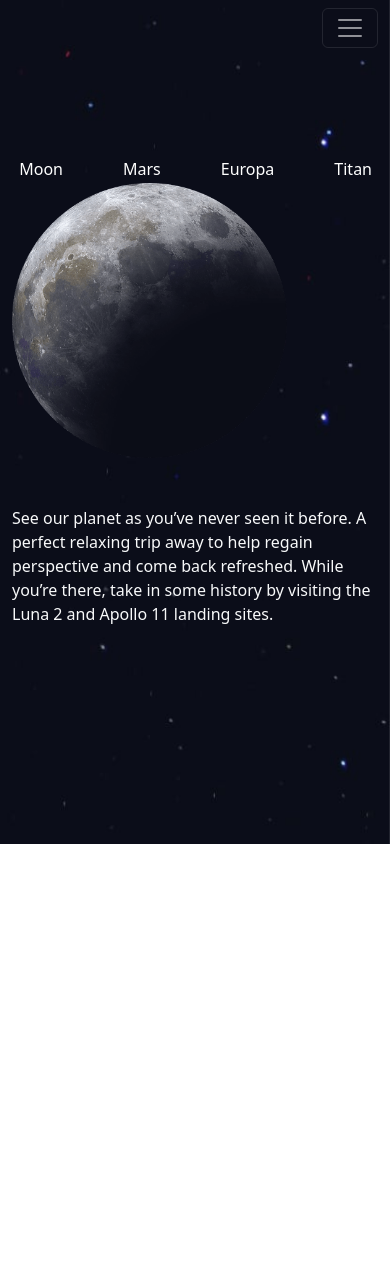
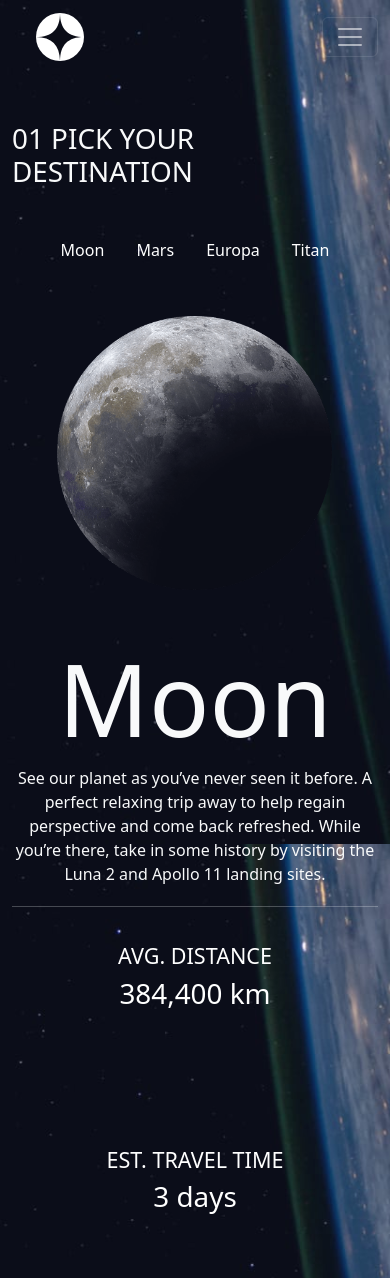
Before and after one commit to javieruncos/spaceTravel, a React (Create React App) app: page /destino in a window 390 px wide. Before the commit the page ends 844 px from the top, so only its background shows below. Built offline with nearby package versions, Linux system fonts and the light colour scheme; data requests are answered from the project's data file.

Commit message:
resposive dispositivos moviles

```diff
--- a/src/App.css
+++ b/src/App.css
@@ -1,7 +1,6 @@
 
 
 .App{
-  /* background-image: url("../src/img/background-home-desktop.jpg"); */
   background-repeat: no-repeat;
   background-attachment: fixed;
   background-size: cover;
@@ -20,8 +19,13 @@
   height: 60px;
   display: flex;
   align-items: center;
- }
+}
 
+.NavbarSpace div{
+  width: 100%;
+  display: flex;
+
+}
 
 .linkMenu:hover .link{
  width: 100%;
@@ -47,10 +51,13 @@
 }
 
 .contenedorLinks{
-  margin-top: 100px;
-  display: flex;
-  justify-content: end;
+ display: flex;
+ justify-content: flex-start;
+ align-items: flex-end;
+ height: 100%;
 }
+
+
 
 .botonDestino{
   border: none;
@@ -75,6 +82,22 @@
   transition: 0.5s ease;
 }
 
+.nombreTituloCard{
+  font-size: 100px;
+}
+
+
+.cardKM{
+ display: flex;
+ gap: 100px;
+}
+
+.cardKM div{
+  width: 100%;
+  color: white;
+}
+
+
 
 @media all and (max-width:540px){
 
@@ -88,12 +111,62 @@
   }
 
   .NavbarSpace{
-   width: 100%;
-   margin-top: 60px;
+    width: 100%;
+    height: 500px;
+    background-color: rgba(0, 0, 0, 0.616);
+    height: 100%;
+    display: flex;
+    justify-content: center;
 
   }
+
+   .NavbarSpace div{
+    width: 50%;
+    margin-top: 30px;
+    text-align: center;
+    display: flex;
+    justify-content: center;
+    flex-direction: column;
+
+  }
+
+  .NavbarSpac Button{
+    background-color: red;
+  }
+
 
   .App{
     background-image: url("./img/background-home-tablet.jpg");
   }
+
+  .cardKM{
+    width: 100%;
+    color: white;
+    display: flex;
+    flex-direction: column;
+    justify-content: center;
+
+  }
+
+  .cardKM div{
+    margin-top: 20px;
+    text-align: center;
+  }
+
+  .imgPlaneta{
+    margin-left: 45px;
+  }
+
+  .descPlaneta{
+    text-align: center;
+    margin-bottom: 20px;
+  }
+
+  .contenedorLinks{
+    display: flex;
+    justify-content: center;
+    align-items: flex-end;
+    height: 100%;
+    gap: 20px;
+   }
 }
--- a/src/common/Menu.jsx
+++ b/src/common/Menu.jsx
@@ -10,7 +10,7 @@ const Menu = ({fondo,setfondo,cambiarFondo,backgroundApp,backgroundDestinos}) =>
         <Container>
           <Navbar.Brand href="#home">
             <span className="ms-4">
-              {/* <svg xmlns="http://www.w3.org/2000/svg" width="48" height="48">
+              <svg xmlns="http://www.w3.org/2000/svg" width="48" height="48">
                 <g fill="none" fill-rule="evenodd">
                   <circle cx="24" cy="24" r="24" fill="#FFF" />
                   <path
@@ -18,24 +18,26 @@ const Menu = ({fondo,setfondo,cambiarFondo,backgroundApp,backgroundDestinos}) =>
                     d="M24 0c0 16-8 24-24 24 15.718.114 23.718 8.114 24 24 0-16 8-24 24-24-16 0-24-8-24-24z"
                   />
                 </g>
-              </svg> */}
+              </svg>
             </span>
           </Navbar.Brand>
           <Navbar.Toggle aria-controls="basic-navbar-nav" className="navbar-dark"/>
           <Navbar.Collapse id="basic-navbar-nav">
             <Nav className="ms-auto   d-flex justify-content-around NavbarSpace">
+              <div>
               <Button as={Link} to={"/"}className="btn btn-outline-dark text-light ms-4 btnNav" onClick={()=>cambiarFondo(backgroundApp)}>
               00 HOME
               </Button>
               <Button as={Link} to={"/destino"} className="btn btn-outline-dark text-light ms-4 btnNav" onClick={()=>cambiarFondo(backgroundDestinos)}>
               01 DESTINATION
               </Button>
-              <Nav.Link href="#link" className="text-light ms-4">
+              <Button as={Link} to={"/destino"} className="btn btn-outline-dark text-light ms-4 btnNav" onClick={()=>cambiarFondo(backgroundDestinos)}>
               02 CREW
-              </Nav.Link>
-              <Nav.Link href="#link" className="text-light ms-4">
+              </Button>
+              <Button as={Link} to={"/destino"} className="btn btn-outline-dark text-light ms-4 btnNav" onClick={()=>cambiarFondo(backgroundDestinos)}>
               03 TECHNOLOGY
-              </Nav.Link>
+              </Button>
+              </div>
             </Nav>
           </Navbar.Collapse>
         </Container>
--- a/src/components/Cards.jsx
+++ b/src/components/Cards.jsx
@@ -14,24 +14,36 @@ const Cards = ({ planeta, setplanetasImg, planetasImg }) => {
   return (
     <>
       <Col md={6}>
-        <div className="text-light">
+        <div className="text-ligh mt-5">
          {
-          planeta.id===1 ?  <img src={moon} alt="" className="w-75" /> :<img src="" alt="" className="w-75" />
+          planeta.id===1 ?  <img src={moon} alt="" className="w-75 imgPlaneta" /> :<img src="" alt="" className="w-75" />
          }
          {
-            planeta.id===2 ?  <img src={mars} alt="" className="w-75" /> :<img src="" alt="" className="w-75" />
+            planeta.id===2 ?  <img src={mars} alt="" className="w-75 imgPlaneta" /> :<img src="" alt="" className="w-75" />
          }
          {
-            planeta.id===3 ?  <img src={europa} alt="" className="w-75" /> :<img src="" alt="" className="w-75" />
+            planeta.id===3 ?  <img src={europa} alt="" className="w-75 imgPlaneta" /> :<img src="" alt="" className="w-75" />
          }
          {
-            planeta.id===4 ?  <img src={titan} alt="" className="w-75" /> :<img src="" alt="" className="w-75" />
+            planeta.id===4 ?  <img src={titan} alt="" className="w-75 imgPlaneta" /> :<img src="" alt="" className="w-75" />
          }
         </div>
       </Col>
       <Col md={6}>
-        <div className="text-light mt-5">
+        <div className="text-light mt-5 descPlaneta">
+          <h3 className="nombreTituloCard">{planeta.name}</h3>
           <p>{planeta.description}</p>
+        </div>
+        <hr className="text-light"/>
+        <div className="cardKM">
+          <div>
+            <h4>AVG. DISTANCE</h4>
+            <p className="display-6">{planeta.distance}</p>
+          </div>
+          <div>
+          <h4>EST. TRAVEL TIME</h4>
+          <p className="display-6">{planeta.travel}</p>
+          </div>
         </div>
       </Col>
     </>
--- a/src/components/Destination.jsx
+++ b/src/components/Destination.jsx
@@ -1,9 +1,8 @@
 import React, { useEffect, useState } from "react";
-import {  obtenerPlanetas } from "../helper/queries";
+import { obtenerPlanetas } from "../helper/queries";
 import Cards from "./Cards";
 import Destinos from "./Destinos";
-import { Row } from "react-bootstrap";
-
+import { Row, Col } from "react-bootstrap";
 
 const Destination = ({
   planeta,
@@ -23,13 +22,24 @@ const Destination = ({
   }, []);
 
   return (
-    <div className="container">
-      <div className="contenedorLinks">
+    <div className="container mb-5">
+      <div>
+      <Row>
+        <Col md={6}>
+        <div className="mt-5 text-light mb-5">
+        <h1>01 PICK YOUR DESTINATION</h1>
+      </div>
+        </Col>
+        <Col md={6}>
+        <div className="contenedorLinks">
         {arregloPlaneta.map((item) => (
           <Destinos item={item} key={item.id} obtenerP={obtenerP}></Destinos>
         ))}
       </div>
-      <Row>
+        </Col>
+      </Row>
+      </div>
+      <Row className="mt-1">
         <Cards
           planeta={planeta}
           planetasImg={planetasImg}
--- a/src/components/Destinos.jsx
+++ b/src/components/Destinos.jsx
@@ -7,7 +7,7 @@ const Destinos = ({ item ,obtenerP}) => {
 
   return (
     <>
-      <button className="  ms-5 botonDestino" onClick={()=>obtenerP(item.id)}>{item.name}</button>
+      <button className="botonDestino" onClick={()=>obtenerP(item.id)}>{item.name}</button>
     </>
   );
 };
--- a/src/style/Inicio.css
+++ b/src/style/Inicio.css
@@ -41,4 +41,12 @@
     .space2{
         font-size: 15px;
     }
+
+
+    .btnNav{
+        background-color:transparent;
+        color: white;
+        border: none;
+        width: 150px;
+    }
 }
```
